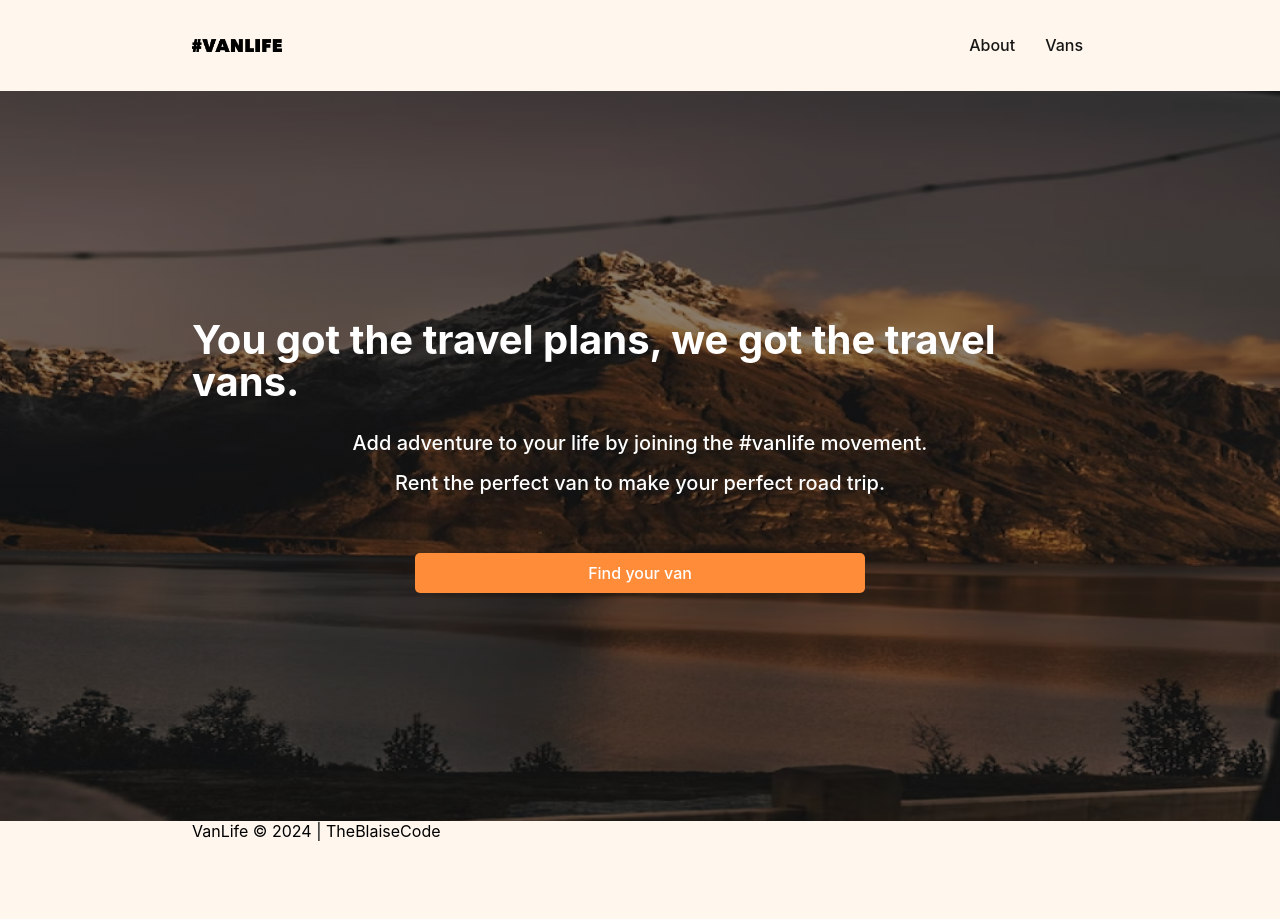
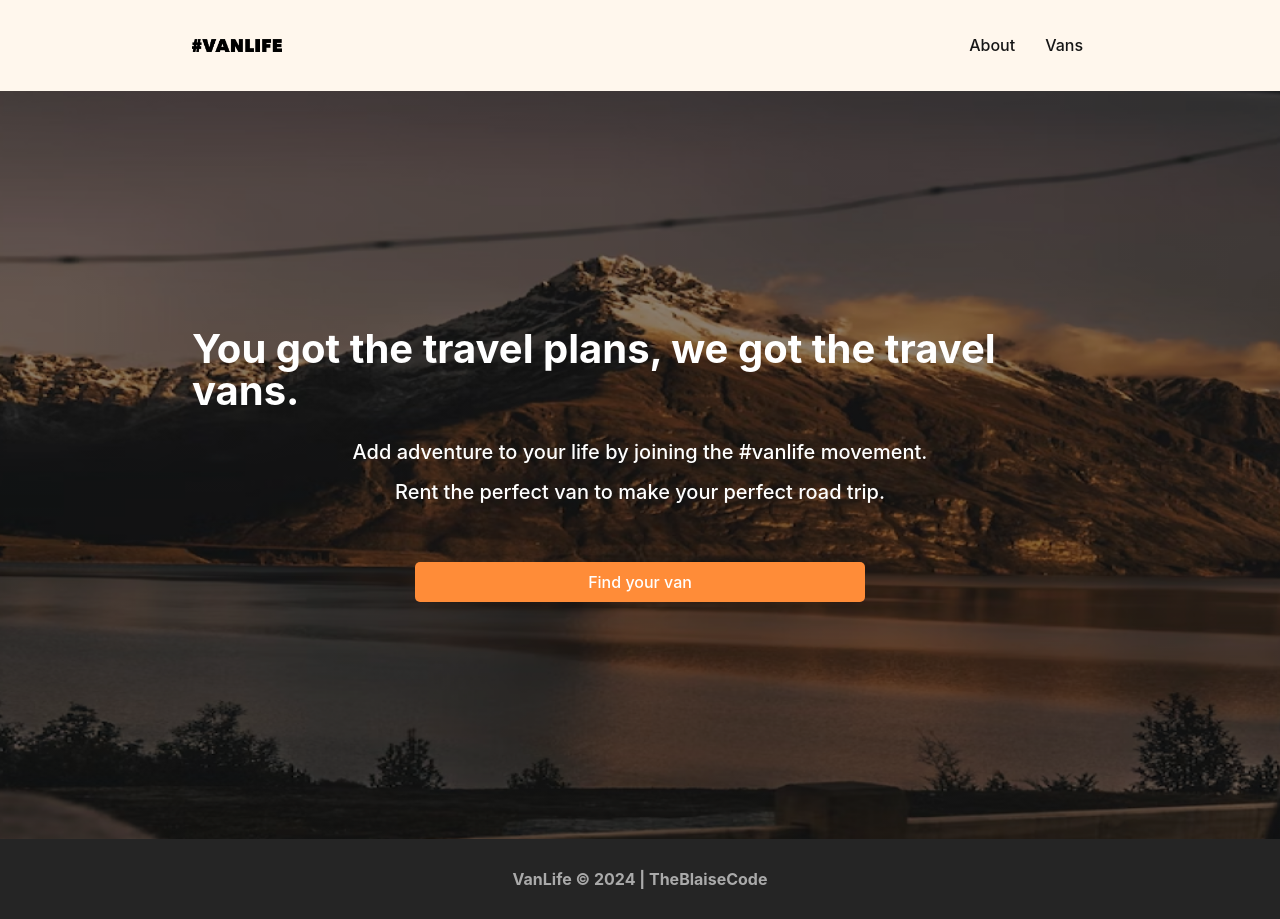
Before and after one commit to theblaisecode/Scrimba-React-Router-6, a React (Vite) app in the folder VanLife/: page / in a window 1280 px wide. Before the commit the page ends 841 px from the top, so only its background shows below. Built offline with nearby package versions, Linux system fonts and the light colour scheme; what miragejs would draw is missing.

Commit message:
first commit

```diff
--- a/VanLife/src/App.jsx
+++ b/VanLife/src/App.jsx
@@ -38,7 +38,9 @@ function App() {
 
       <footer>
         <div className="container">
-          <span>VanLife &copy; {thisYear} | TheBlaiseCode</span>
+          <div className="footerContent">
+            <span>VanLife &copy; {thisYear} | TheBlaiseCode</span>
+          </div>
         </div>
       </footer>
     </BrowserRouter>
--- a/VanLife/src/Pages/Home/HomeWrapper.js
+++ b/VanLife/src/Pages/Home/HomeWrapper.js
@@ -5,7 +5,7 @@ const HomeWrapper = styled.div`
   background: linear-gradient(0deg, rgba(0, 0, 0, 0.46), rgba(0, 0, 0, 0.46)),
     url(${homeImg}) no-repeat center center/cover;
   background-size: cover;
-  min-height: 73rem;
+  min-height: 74.8rem;
   color: white;
   display: flex;
   justify-content: center;
--- a/VanLife/src/style.css
+++ b/VanLife/src/style.css
@@ -8,7 +8,7 @@
   --accentPrimary: #d36c22;
   --btnOrange: #e17654;
   --btnGreen: #115e59;
-  --selection: #FFEAD0;
+  --selection: #ffead0;
   --footer: #252525;
   --footerText: #aaaaaa;
 }
@@ -88,3 +88,16 @@ nav {
 .pageNav a {
   padding: 0.5rem;
 }
+footer {
+  background: var(--footer);
+  color: var(--footerText);
+}
+
+.footerContent {
+  display: flex;
+  justify-content: center;
+  align-items: center;
+  padding: 3rem 0;
+  height: 100%;
+  font-weight: bold;
+}
```
